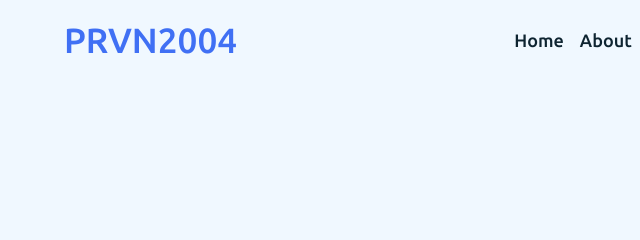
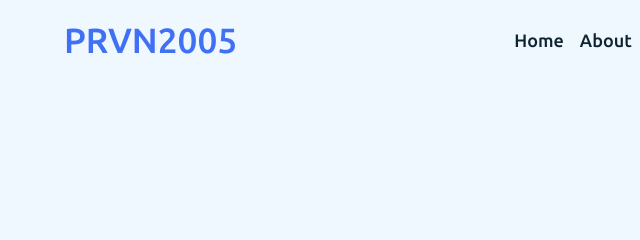
Before and after one commit to prvn2004/prvn-2004, a plain HTML site: page public/index.html in a window 1280 px wide. Shown: the top 240 px of the page, 0-640 px from the left. Drawn offline with Linux system fonts and the light colour scheme.

Commit message:
checking

```diff
--- a/public/index.html
+++ b/public/index.html
@@ -15,7 +15,7 @@
   <!-- navgaition menu -->
   <nav>
     <div class="navbar">
-      <div class="logo"><a href="#">PRVN2004</a></div>
+      <div class="logo"><a href="#">PRVN2005</a></div>
       <ul class="menu">
           <li><a href="#home">Home</a></li>
           <li><a href="#about">About</a></li>
```
